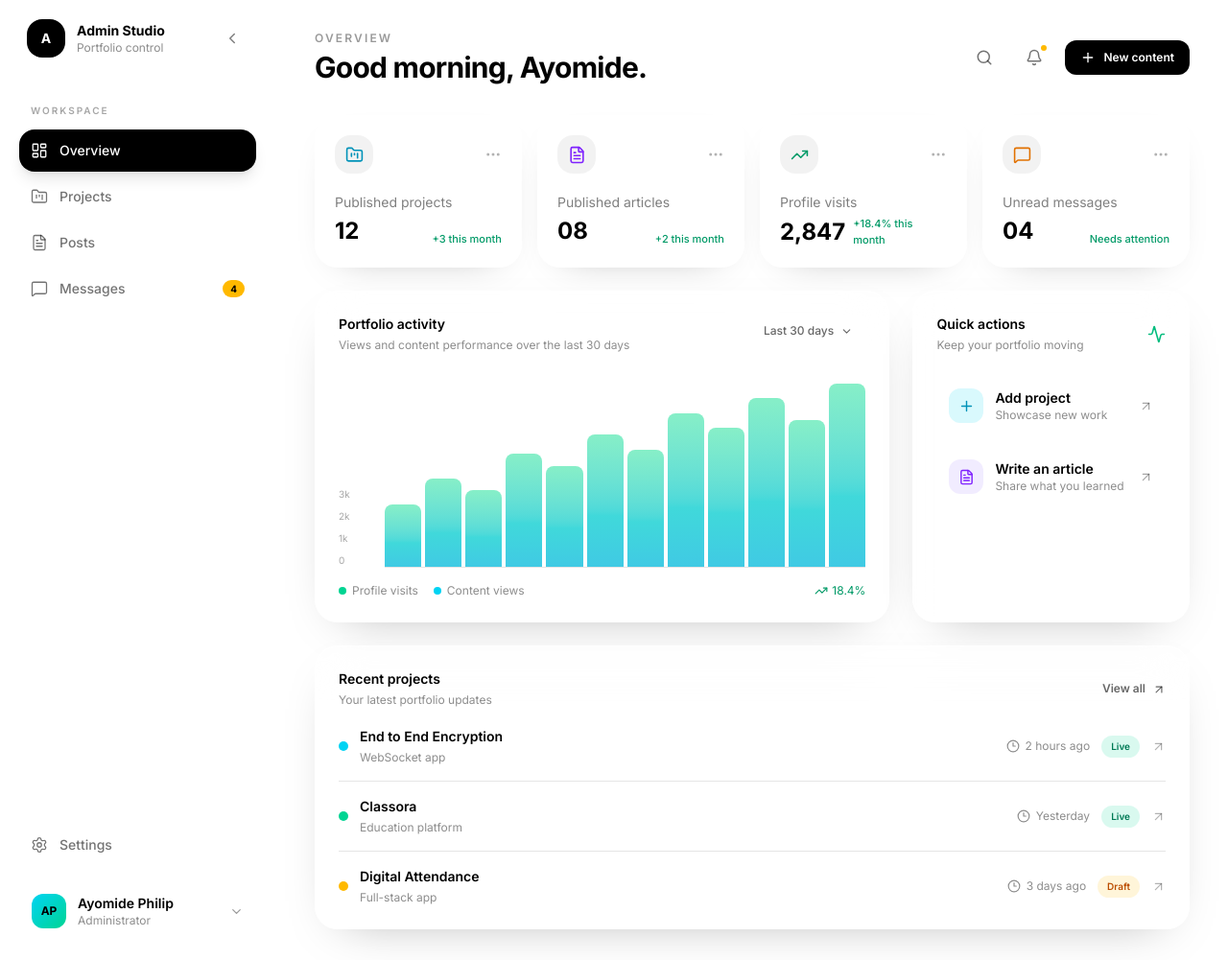
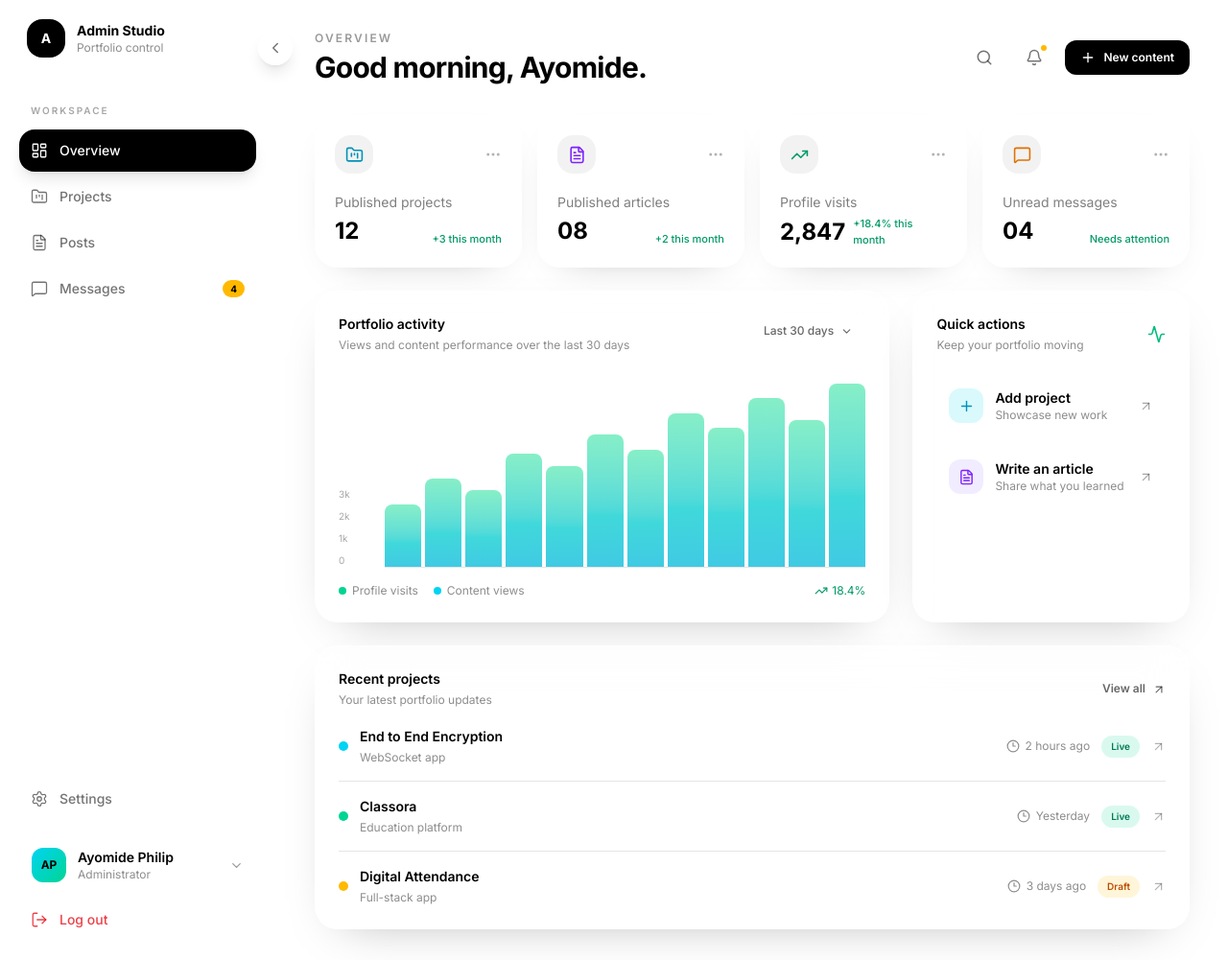
Before and after one commit to Ayomide-Philip/portfolio-ts, a Next.js app: page /admin/dashboard in a window 1280 px wide. Shown: the whole page at 96% size. Built offline with nearby package versions, Linux system fonts and the light colour scheme.

Commit message:
feat: enhance admin dashboard with profile menu and logout functionality

```diff
--- a/app/admin/dashboard/page.tsx
+++ b/app/admin/dashboard/page.tsx
@@ -13,6 +13,7 @@ import {
   FileText,
   FolderKanban,
   LayoutDashboard,
+  LogOut,
   Menu,
   MessageSquare,
   MoreHorizontal,
@@ -88,6 +89,7 @@ const metrics = [
 export default function AdminDashboardPage() {
   const [isSidebarOpen, setIsSidebarOpen] = useState(false);
   const [isSidebarCollapsed, setIsSidebarCollapsed] = useState(false);
+  const [isProfileMenuOpen, setIsProfileMenuOpen] = useState(false);
   const [activeItem, setActiveItem] = useState("Overview");
   const [notice, setNotice] = useState("");
 
@@ -109,14 +111,18 @@ export default function AdminDashboardPage() {
         )}
 
         <aside
-          className={`fixed inset-y-0 left-0 z-50 flex flex-col border-r border-white/50 bg-white/75 p-5 backdrop-blur-2xl transition-[width,transform] duration-300 dark:border-white/10 dark:bg-zinc-950/75 lg:static lg:translate-x-0 ${isSidebarCollapsed ? "lg:w-20" : "lg:w-72"} w-72 ${isSidebarOpen ? "translate-x-0" : "-translate-x-full"}`}
+          className={`fixed inset-y-0 left-0 z-50 flex w-72 flex-col border-r border-white/50 p-5 backdrop-blur-2xl transition-[width,transform] duration-300 dark:border-white/10 dark:bg-zinc-950/75 lg:static lg:translate-x-0 ${isSidebarCollapsed ? "lg:w-20 lg:p-3" : "lg:w-72"} ${isSidebarOpen ? "translate-x-0" : "-translate-x-full"} lg:relative`}
         >
-          <div className="flex items-center justify-between px-2">
+          <div
+            className={`flex items-center justify-between px-2 ${isSidebarCollapsed ? "lg:flex-col lg:gap-3 lg:px-0" : ""}`}
+          >
             <Link
               href="/admin/dashboard"
               className={`flex items-center gap-3 ${isSidebarCollapsed ? "lg:justify-center" : ""}`}
             >
-              <span className="flex h-10 w-10 items-center justify-center rounded-2xl bg-black text-sm font-bold text-white dark:bg-white dark:text-black">
+              <span
+                className={`flex h-10 w-10 items-center justify-center bg-black text-sm font-bold text-white dark:bg-white dark:text-black ${isSidebarCollapsed ? "lg:rounded-full" : "rounded-2xl"}`}
+              >
                 A
               </span>
               <span className={isSidebarCollapsed ? "lg:hidden" : ""}>
@@ -131,8 +137,9 @@ export default function AdminDashboardPage() {
               aria-label={
                 isSidebarCollapsed ? "Expand sidebar" : "Collapse sidebar"
               }
+              title={isSidebarCollapsed ? "Expand sidebar" : "Collapse sidebar"}
               onClick={() => setIsSidebarCollapsed((collapsed) => !collapsed)}
-              className="hidden rounded-xl p-2 text-black/50 hover:bg-black/5 lg:block dark:text-white/50 dark:hover:bg-white/10"
+              className="absolute right-0 top-8 z-10 hidden h-9 w-9 translate-x-1/2 items-center justify-center rounded-full border border-white/70 bg-white/85 p-0 text-black/55 shadow-lg backdrop-blur-xl transition-colors hover:bg-white dark:border-white/15 dark:bg-zinc-900/90 dark:text-white/60 dark:hover:bg-zinc-800 lg:flex"
             >
               {isSidebarCollapsed ? (
                 <ChevronRight size={18} />
@@ -168,7 +175,7 @@ export default function AdminDashboardPage() {
                       setActiveItem(item.label);
                       setIsSidebarOpen(false);
                     }}
-                    className={`flex w-full items-center gap-3 rounded-2xl px-3 py-3 text-sm font-medium transition-colors ${isSidebarCollapsed ? "lg:justify-center" : ""} ${isActive ? "bg-black text-white shadow-lg shadow-black/10 dark:bg-white dark:text-black" : "text-black/55 hover:bg-black/5 hover:text-black dark:text-white/55 dark:hover:bg-white/10 dark:hover:text-white"}`}
+                    className={`flex w-full items-center gap-3 rounded-2xl px-3 py-3 text-sm font-medium transition-colors ${isSidebarCollapsed ? "lg:mx-auto lg:h-11 lg:w-11 lg:justify-center lg:rounded-full lg:p-0" : ""} ${isActive ? "bg-black text-white shadow-lg shadow-black/10 dark:bg-white dark:text-black" : "text-black/55 hover:bg-black/5 hover:text-black dark:text-white/55 dark:hover:bg-white/10 dark:hover:text-white"}`}
                   >
                     <ItemIcon size={18} strokeWidth={1.7} />
                     <span className={isSidebarCollapsed ? "lg:hidden" : ""}>
@@ -191,21 +198,46 @@ export default function AdminDashboardPage() {
               onClick={() =>
                 showNotice("Settings are ready for configuration.")
               }
-              className={`flex w-full items-center gap-3 rounded-2xl px-3 py-3 text-sm font-medium text-black/55 hover:bg-black/5 hover:text-black dark:text-white/55 dark:hover:bg-white/10 dark:hover:text-white ${isSidebarCollapsed ? "lg:justify-center" : ""}`}
+              className={`flex w-full items-center gap-3 rounded-2xl px-3 py-3 text-sm font-medium text-black/55 hover:bg-black/5 hover:text-black dark:text-white/55 dark:hover:bg-white/10 dark:hover:text-white ${isSidebarCollapsed ? "lg:mx-auto lg:h-11 lg:w-11 lg:justify-center lg:rounded-full lg:p-0" : ""}`}
             >
               <Settings size={18} strokeWidth={1.7} />
               <span className={isSidebarCollapsed ? "lg:hidden" : ""}>
                 Settings
               </span>
             </button>
-            <div className="mt-4 flex items-center gap-3 rounded-2xl border border-white/60 bg-white/45 p-3 dark:border-white/10 dark:bg-white/5">
-              <span className="flex h-9 w-9 items-center justify-center rounded-xl bg-linear-to-br from-cyan-400 to-emerald-400 text-xs font-bold text-black">
+            <div className="relative mt-4">
+              {isProfileMenuOpen && (
+                <div className="absolute bottom-full left-0 right-0 mb-2 rounded-2xl border border-white/60 bg-white/90 p-2 shadow-xl backdrop-blur-xl dark:border-white/10 dark:bg-zinc-900/95">
+                  <p className="px-3 py-2 text-xs leading-relaxed text-black/55 dark:text-white/55">
+                    Signed in as Ayomide Philip
+                  </p>
+                  <button
+                    type="button"
+                    onClick={() => showNotice("Profile settings selected.")}
+                    className="w-full rounded-xl px-3 py-2 text-left text-xs font-medium text-black/70 hover:bg-black/5 dark:text-white/70 dark:hover:bg-white/10"
+                  >
+                    Account details
+                  </button>
+                </div>
+              )}
+              <button
+                type="button"
+                aria-label="Open account menu"
+                aria-expanded={isProfileMenuOpen}
+                onClick={() => setIsProfileMenuOpen((open) => !open)}
+                className={`flex w-full items-center gap-3 rounded-2xl border border-white/60 bg-white/45 p-3 text-left transition-colors hover:bg-white/70 dark:border-white/10 dark:bg-white/5 dark:hover:bg-white/10 ${isSidebarCollapsed ? "lg:mx-auto lg:h-11 lg:w-11 lg:justify-center lg:rounded-full lg:p-0" : ""}`}
+              >
+                <span
+                  className={`flex h-9 w-9 items-center justify-center bg-linear-to-br from-cyan-400 to-emerald-400 text-xs font-bold text-black ${isSidebarCollapsed ? "lg:rounded-full" : "rounded-xl"}`}
+                >
                   AP
                 </span>
                 <div
                   className={`min-w-0 ${isSidebarCollapsed ? "lg:hidden" : ""}`}
                 >
-                <p className="truncate text-sm font-semibold">Ayomide Philip</p>
+                  <p className="truncate text-sm font-semibold">
+                    Ayomide Philip
+                  </p>
                   <p className="truncate text-xs text-black/45 dark:text-white/45">
                     Administrator
                   </p>
@@ -214,7 +246,18 @@ export default function AdminDashboardPage() {
                   size={15}
                   className={`ml-auto shrink-0 text-black/40 dark:text-white/40 ${isSidebarCollapsed ? "lg:hidden" : ""}`}
                 />
+              </button>
             </div>
+            <button
+              type="button"
+              onClick={() => showNotice("Logout is ready to connect.")}
+              className={`flex w-full items-center gap-3 rounded-2xl px-3 py-3 text-sm font-medium text-red-600/75 transition-colors hover:bg-red-500/10 hover:text-red-600 dark:text-red-300/75 dark:hover:text-red-300 ${isSidebarCollapsed ? "lg:justify-center" : ""}`}
+            >
+              <LogOut size={18} strokeWidth={1.7} />
+              <span className={isSidebarCollapsed ? "lg:hidden" : ""}>
+                Log out
+              </span>
+            </button>
           </div>
         </aside>
 
```
Lines whose indentation alone changed are shown as unchanged.
